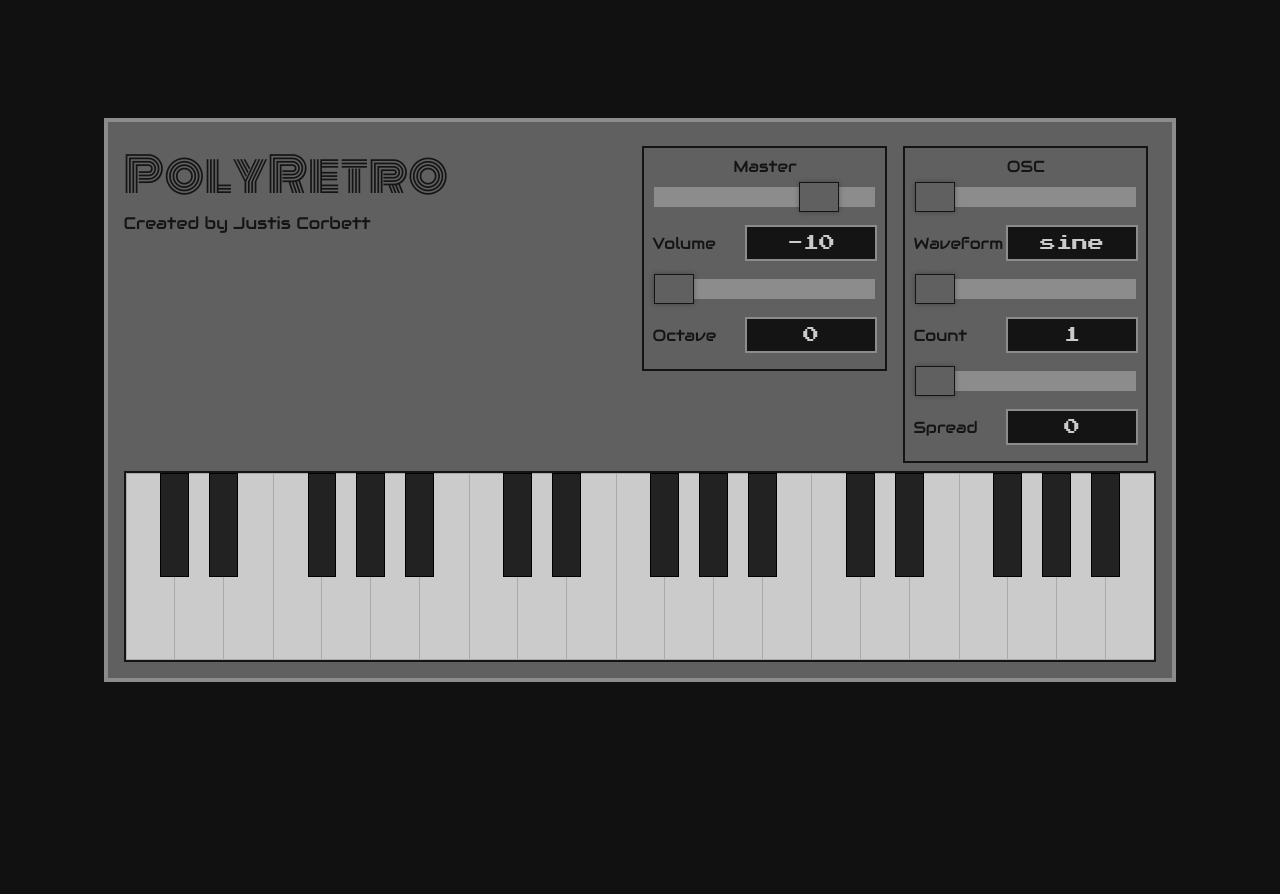
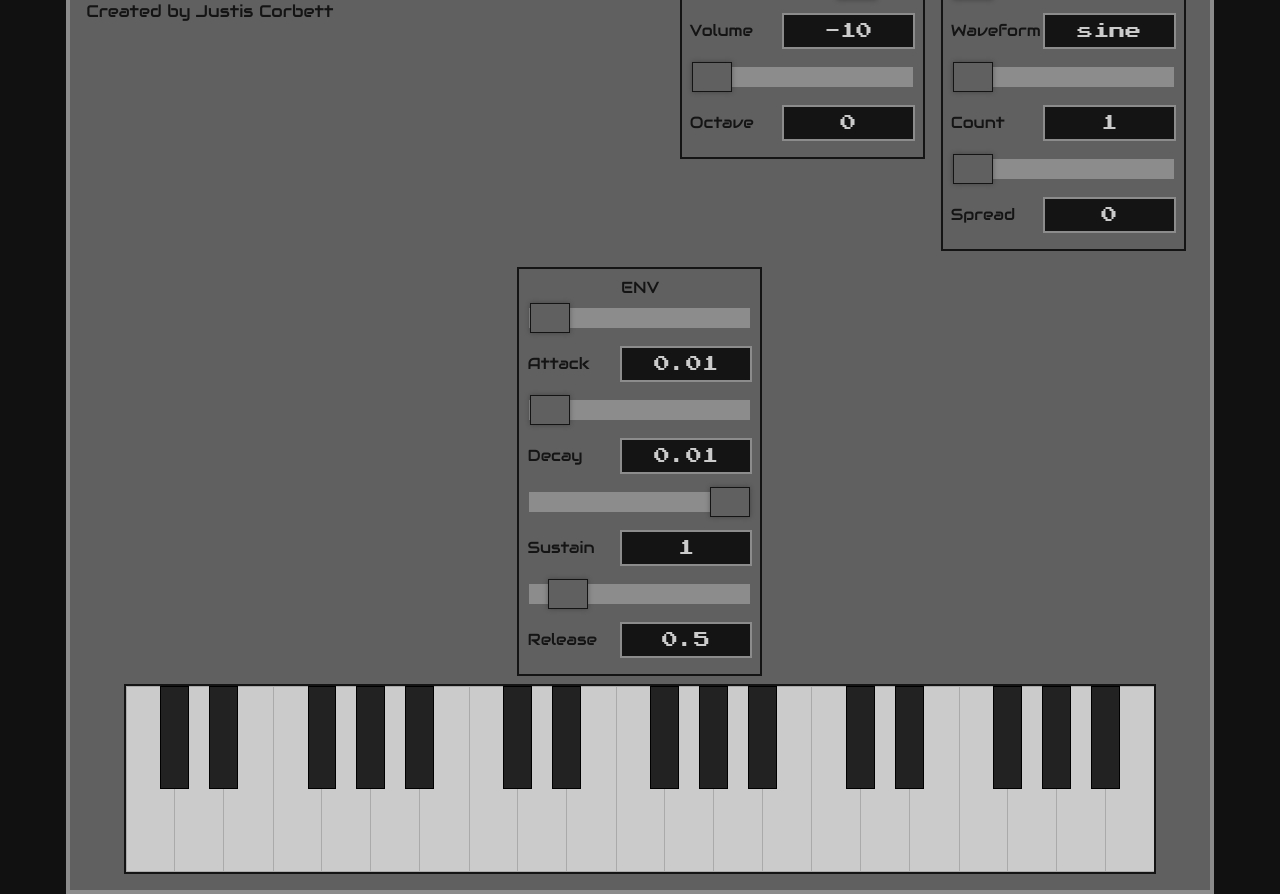
Before and after one commit to JustisCorbett/synthesizer, a React (Create React App) app: page / in a window 1280 px wide. Before the commit the page ends 800 px from the top, so only its background shows below. Built offline with nearby package versions, Linux system fonts and the light colour scheme.

Commit message:
envelope options

```diff
--- a/src/App.js
+++ b/src/App.js
@@ -106,9 +106,39 @@
     const handleAttackChange = (e) => {
         updatePolySynthOptions(
             {
-            type: "oscillator",
+            type: "envelope",
             payload: {
-                type: parseInt(e.target.value)
+                attack: parseInt(e.target.value)
+            }
+        });
+    }
+
+    const handleDecayChange = (e) => {
+        updatePolySynthOptions(
+            {
+            type: "envelope",
+            payload: {
+                decay: parseInt(e.target.value)
+            }
+        });
+    }
+
+    const handleSustainChange = (e) => {
+        updatePolySynthOptions(
+            {
+            type: "envelope",
+            payload: {
+                sustain: parseInt(e.target.value)
+            }
+        });
+    }
+
+    const handleReleaseChange = (e) => {
+        updatePolySynthOptions(
+            {
+            type: "envelope",
+            payload: {
+                release: parseInt(e.target.value)
             }
         });
     }
@@ -138,6 +168,7 @@
         // need to use a ref to keep track of octave because the state is not updating
         let note = key.dataset.note + (octaveRef.current + parseInt(key.dataset.octave)).toString();
         Tone.start();
+        polySynth.current.triggerRelease(note, Tone.now());
         polySynth.current.triggerAttack(note, Tone.now());
         if (key.classList.contains("white")) {
             key.classList.add("white-highlighted");
@@ -196,7 +227,8 @@
 
     // set synth options when options change
     useEffect(() => {
-        polySynth.current.releaseAll(Tone.now());
+        polySynth.current.dispose();
+        polySynth.current = new Tone.PolySynth().toDestination();
         polySynth.current.set({
             volume: polySynthOptions.volume,
             detune: polySynthOptions.detune,
@@ -247,11 +279,42 @@
                             <div className="display">{polySynthOptions.oscillator.count}</div>
                         </div>
                         <div className="control-row">
-                            <input onChange={handleSpreadChange} id="spread-range" type="range" min="0" max="100" step={1} defaultValue={polySynthOptions.oscillator.spread}/>
+                            <input onChange={handleSpreadChange} id="spread-range" type="range" min="1" max="100" step={1} defaultValue={polySynthOptions.oscillator.spread}/>
                         </div>
                         <div className="control-row">
                             <div>Spread</div>
                             <div className="display">{polySynthOptions.oscillator.spread}</div>
+                        </div>
+                    </div>
+                    <div className="control-container">
+                        <div className="control-label">ENV</div>
+                        <div className="control-row">
+                            <input onChange={handleAttackChange} id="attack-range" type="range" min="0" max="5" step="0.01" defaultValue={polySynthOptions.envelope.attack}/>
+                        </div>
+                        <div className="control-row">
+                            <div>Attack</div>
+                            <div className="display">{polySynthOptions.envelope.attack}</div>
+                        </div>
+                        <div className="control-row">
+                            <input onChange={handleDecayChange} id="count-range" type="range" min="0" max="5" step={0.01} defaultValue={polySynthOptions.envelope.decay}/>
+                        </div>
+                        <div className="control-row">
+                            <div>Decay</div>
+                            <div className="display">{polySynthOptions.envelope.decay}</div>
+                        </div>
+                        <div className="control-row">
+                            <input onChange={handleSustainChange} id="spread-range" type="range" min="0" max="1" step={0.01} defaultValue={polySynthOptions.envelope.sustain}/>
+                        </div>
+                        <div className="control-row">
+                            <div>Sustain</div>
+                            <div className="display">{polySynthOptions.envelope.sustain}</div>
+                        </div>
+                        <div className="control-row">
+                            <input onChange={handleReleaseChange} id="spread-range" type="range" min="0" max="5" step={0.01} defaultValue={polySynthOptions.envelope.release}/>
+                        </div>
+                        <div className="control-row">
+                            <div>Release</div>
+                            <div className="display">{polySynthOptions.envelope.release}</div>
                         </div>
                     </div>
                 </div>
```
